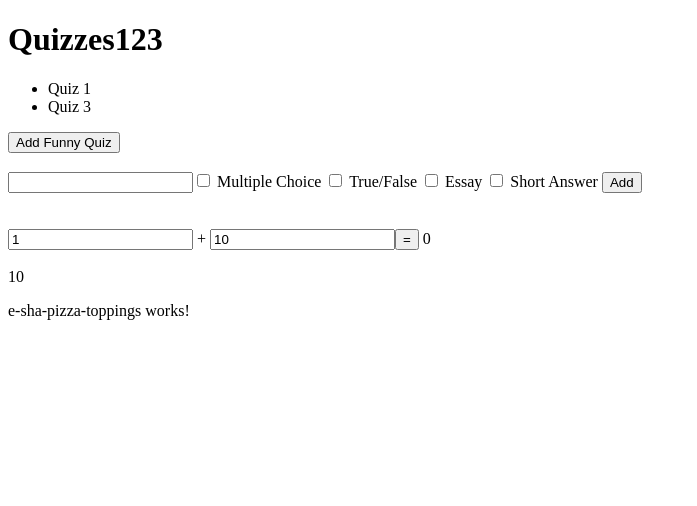
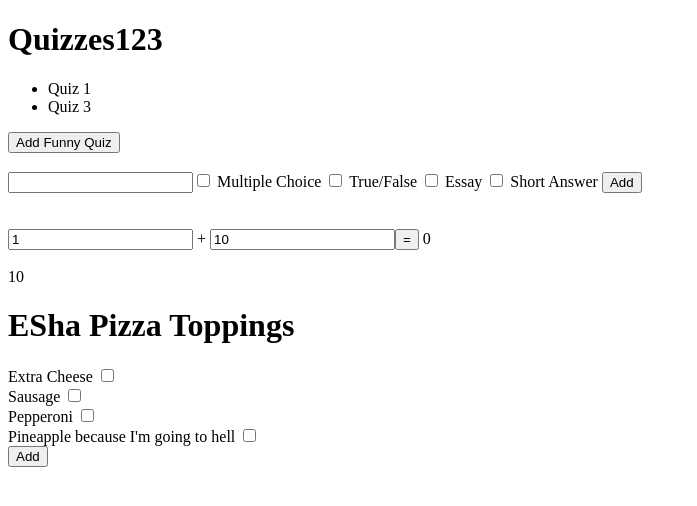
Before and after one commit to 2018-spring-mjs-th/week-two-a, an Angular app: page / in a window 1280 px wide. Shown: the top 506 px of the page, without its empty margins (0-697 px from the left). Built offline with nearby package versions, Linux system fonts and the light colour scheme.

Commit message:
Working on add Pizza topping. Push/ display doesn't work.

```diff
--- a/src/app/app.component.html
+++ b/src/app/app.component.html
@@ -46,6 +46,7 @@
   {{ number2 }}
 </div>
 <div>
-
+  <!-- <input type="text" [(ngModel)]=> -->
   <e-sha-pizza-toppings></e-sha-pizza-toppings>
+  <button (click)="addPizzaTopping()">Add</button>
 </div >
--- a/src/app/app.component.ts
+++ b/src/app/app.component.ts
@@ -1,10 +1,15 @@
 import { Component, ViewChild } from '@angular/core';
 import { QuestionTypesComponent } from './question-types/question-types.component';
+import { EShaPizzaToppingsComponent } from './e-sha-pizza-toppings/e-sha-pizza-toppings.component';
 
 interface quizDisplay {
   name: string;
   showDelete: boolean;
   questionTypeSummary: string;
+}
+
+interface toppingDisplay {
+  toppingName: string
 }
 
 @Component({
@@ -16,6 +21,9 @@ export class AppComponent {
 
   @ViewChild(QuestionTypesComponent)
   public questionTypeSubComponent: QuestionTypesComponent;
+
+  @ViewChild(EShaPizzaToppingsComponent)
+  public PizzaToppingsSubComponent: EShaPizzaToppingsComponent;
 
   title = 'week-two-a';
 
@@ -74,4 +82,19 @@ export class AppComponent {
     window.alert('here');
     this.answer = Number(this.number1) + Number(this.number2)
   };
+
+  // Pizza Toppings
+
+  chosenToppings: toppingDisplay[] = [];
+
+  toppingName = "";
+
+  public addPizzaTopping() {
+    let y = this.PizzaToppingsSubComponent.toppings
+      .filter(x => x.checked)
+      .map(x=> x.name)
+      .join(', ');
+
+      this.chosenToppings.push({ toppingName: y })
+  }
 }
--- a/src/app/e-sha-pizza-toppings/e-sha-pizza-toppings.component.html
+++ b/src/app/e-sha-pizza-toppings/e-sha-pizza-toppings.component.html
@@ -1,3 +1,8 @@
-<p>
-  e-sha-pizza-toppings works!
-</p>
+<h1>ESha Pizza Toppings</h1>
+<div *ngFor='let t of toppings'>
+  <label>
+    {{ t.name }}
+    <input type="checkbox" [(ngModel)]='t.checked' />
+
+  </label>
+</div>
--- a/src/app/e-sha-pizza-toppings/e-sha-pizza-toppings.component.ts
+++ b/src/app/e-sha-pizza-toppings/e-sha-pizza-toppings.component.ts
@@ -1,5 +1,10 @@
 import { Component, OnInit } from '@angular/core';
 import { PizzaToppingsService } from '../pizza-toppings.service';
+
+interface topping {
+  name: string;
+  checked: boolean;
+}
 
 @Component({
   selector: 'e-sha-pizza-toppings',
@@ -9,8 +14,11 @@ import { PizzaToppingsService } from '../pizza-toppings.service';
 export class EShaPizzaToppingsComponent implements OnInit {
 
   constructor(private pizzaService: PizzaToppingsService) { }
+  public toppings: topping[];
 
   ngOnInit() {
+    this.toppings = this.pizzaService.getAvailablePizzaToppings()
+      .map(x => ({ name: x, checked: false }));
   }
 
 }
--- a/src/app/pizza-toppings.service.ts
+++ b/src/app/pizza-toppings.service.ts
@@ -9,6 +9,8 @@ export class PizzaToppingsService {
     return [
       "Extra Cheese"
       , "Sausage"
+      , "Pepperoni"
+      , "Pineapple because I'm going to hell"
     ];
   }
 }
--- a/src/app/question-types/question-types.component.ts
+++ b/src/app/question-types/question-types.component.ts
@@ -1,7 +1,7 @@
 import { Component, OnInit } from '@angular/core';
 import { QuestionTypesService } from '../question-types.service';
 
-interface quizType {
+interface questionType {
   name: string;
   checked: boolean;
 }
@@ -15,7 +15,7 @@ export class QuestionTypesComponent implements OnInit {
 
   constructor(private qtSvc: QuestionTypesService) { }
 
-  public questionTypes: quizType[];
+  public questionTypes: questionType[];
 
   ngOnInit() {
     this.questionTypes = this.qtSvc.getQuestionTypes()
```
